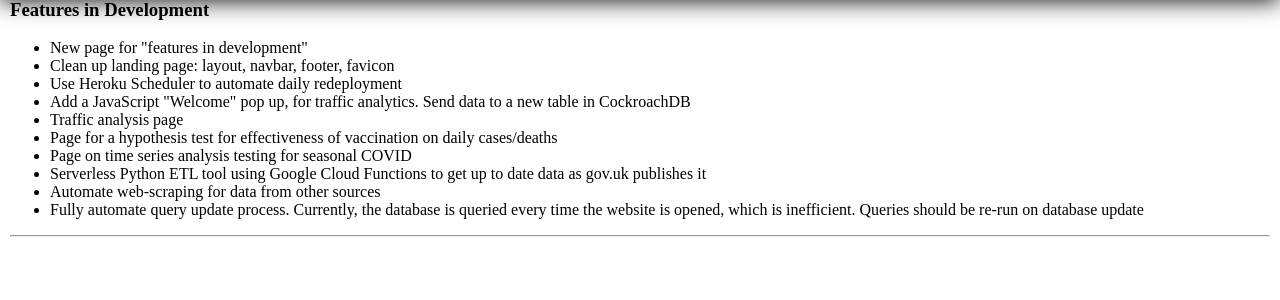
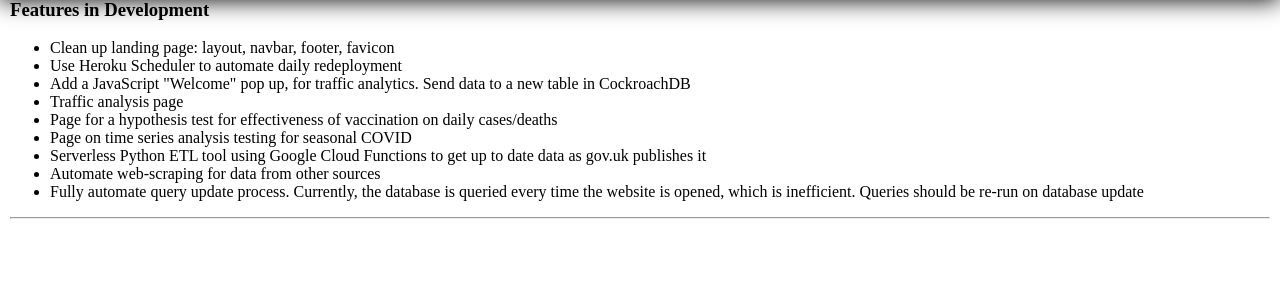
Before and after one commit to ArjunNiranjan1/covid19Project, a Flask app: page /features/ in a window 1280 px wide. Shown: the part 50-350 px from the top of the page. Run offline with Flask 2, Linux system fonts and the light colour scheme; parts of the project's set-up code (start-up, migrations or seed data) failed here and were passed over.

Commit message:
feature developed

```diff
--- a/templates/features.html
+++ b/templates/features.html
@@ -6,7 +6,6 @@
 <div>
 	<h3>Features in Development</h3>
 	<ul>
-		<li>New page for "features in development"</li>
 		<li>Clean up landing page: layout, navbar, footer, favicon</li>
 		<li>Use Heroku Scheduler to automate daily redeployment</li>
 		<li>Add a JavaScript "Welcome" pop up, for traffic analytics. Send data to a new table in CockroachDB</li>
```
